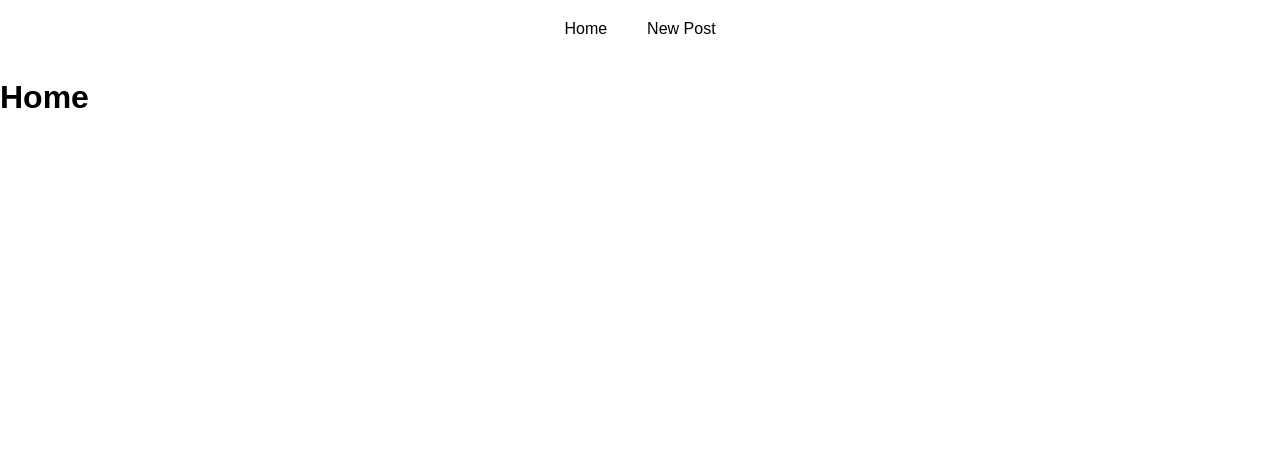
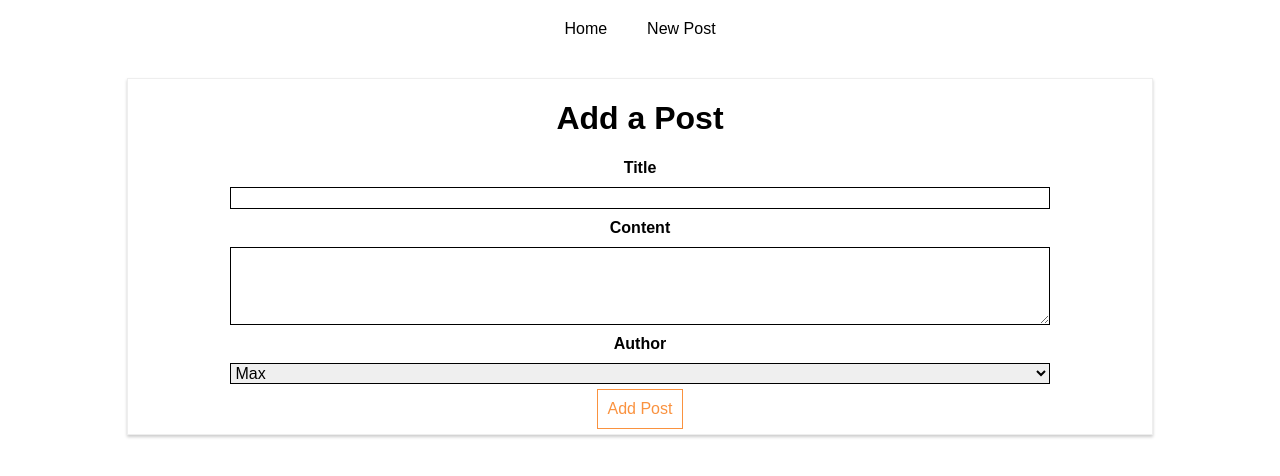
Before and after one commit to rtemplo/React16-HttpAjax, a React (Create React App) app: page /new-post in a window 1280 px wide. Shown: the top 476 px of the page. Built offline with nearby package versions, Linux system fonts and the light colour scheme.

Commit message:
184 complete

```diff
--- a/src/components/Post/Post.js
+++ b/src/components/Post/Post.js
@@ -1,5 +1,4 @@
 import React from 'react';
-
 import './Post.css';
 
 const post = (props) => (
@@ -11,4 +10,5 @@
     </article>
 );
 
+
 export default post;
--- a/src/containers/Blog/Blog.js
+++ b/src/containers/Blog/Blog.js
@@ -1,6 +1,7 @@
 import React, { Component } from 'react';
-import { Route } from 'react-router-dom';
+import { Route, Link } from 'react-router-dom';
 import Posts from './Posts/Posts';
+import NewPost from './NewPost/NewPost';
 import './Blog.css';
 
 class Blog extends Component {
@@ -10,12 +11,19 @@
                 <header>
                     <nav>
                         <ul>
-                            <li><a href="/">Home</a></li>
-                            <li><a href="/new-post">New Post</a></li>
+                            <li><Link to="/">Home</Link></li>
+                            {/* <li><Link to="/new-post">New Post</Link></li> */}
+                            <li><Link to={{
+                                pathname: '/new-post',
+                                hash: '#submit',
+                                search: '?quick-submit=true'
+                            }}>New Post</Link></li>
                         </ul>
                     </nav>
                 </header>
-                <Route path="/" render={() => <h1>Home</h1>} />
+                {/* <Route path="/" exact render={() => <Posts />} /> */}
+                <Route path="/" exact component={Posts} />
+                <Route path="/new-post" component={NewPost} />
             </div>
         );
     }
--- a/src/containers/Blog/NewPost/NewPost.js
+++ b/src/containers/Blog/NewPost/NewPost.js
@@ -8,6 +8,10 @@
         title: '',
         content: '',
         author: 'Ray'
+    }
+
+    componentDidMount () {
+        console.log(this.props);
     }
 
     postDataHandler = () => {
--- a/src/containers/Blog/Posts/Posts.js
+++ b/src/containers/Blog/Posts/Posts.js
@@ -11,6 +11,7 @@
   }
 
   componentDidMount () {
+    console.log(this.props);
     axios.get('/posts')
         .then(response => {
             const posts = response.data.slice(0,4);
```
